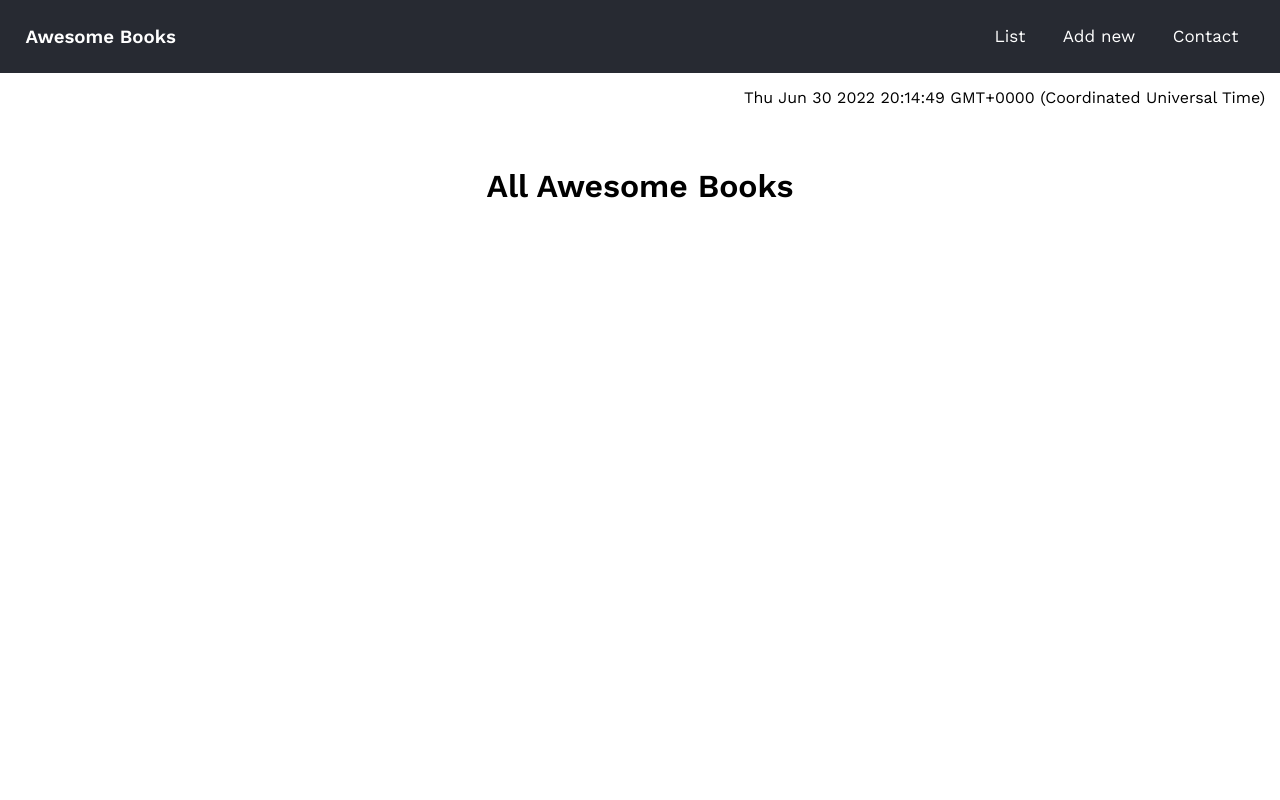
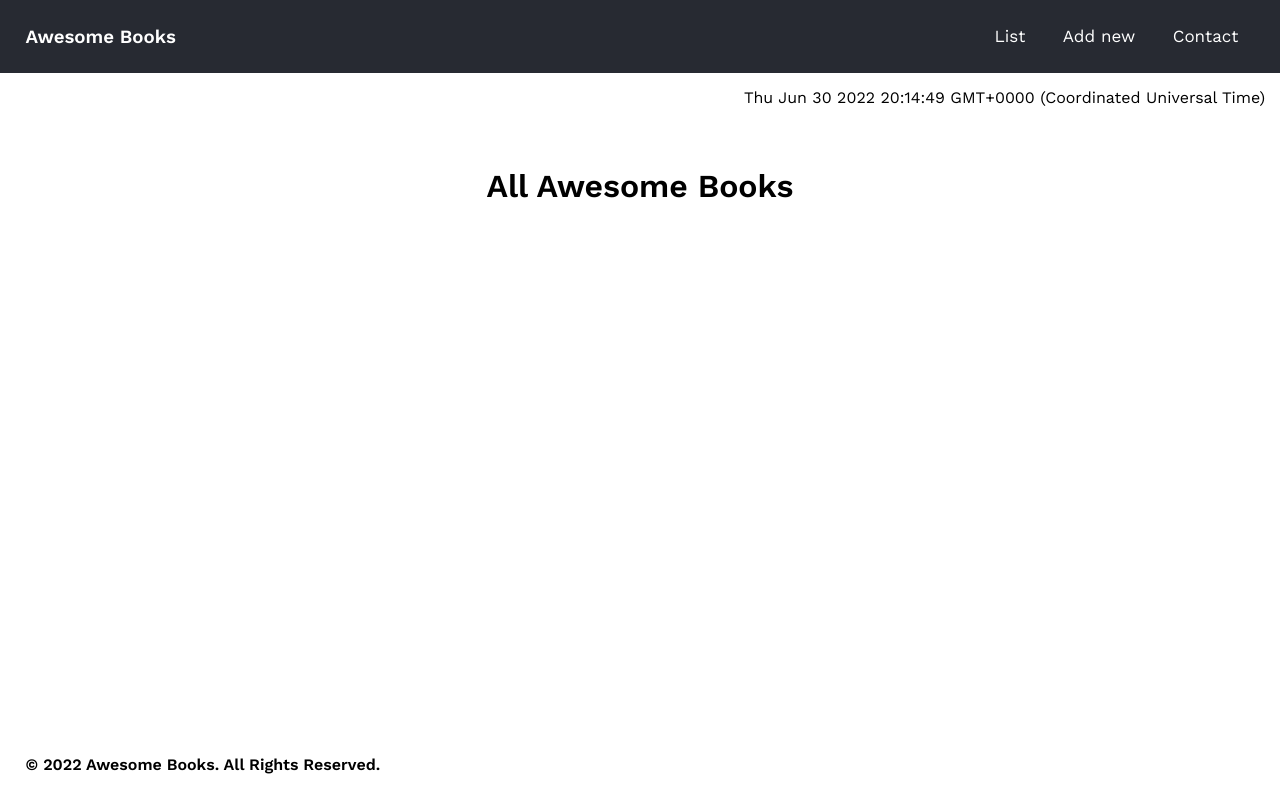
Before and after one commit to karam084/awesomebooks-es6, a website: page index.html in a window 1280 px wide. Drawn offline with nearby package versions, Linux system fonts and the light colour scheme.

Commit message:
Added footer

```diff
--- a/index.html
+++ b/index.html
@@ -53,6 +53,9 @@
       </ul>
     </section>
   </main>
+  <footer class="footer">
+    <p class="footer__copyright">&copy; 2022 Awesome Books. All Rights Reserved.</p>
+  </footer>
   <script src="script.js"></script>
 </body>
 
--- a/style.css
+++ b/style.css
@@ -128,3 +128,10 @@ a:hover {
   flex-direction: row-reverse;
   padding: 15px;
 }
+
+.footer {
+  position: absolute;
+  bottom: 0;
+  margin: 2%;
+  font-weight: 600;
+}
```
